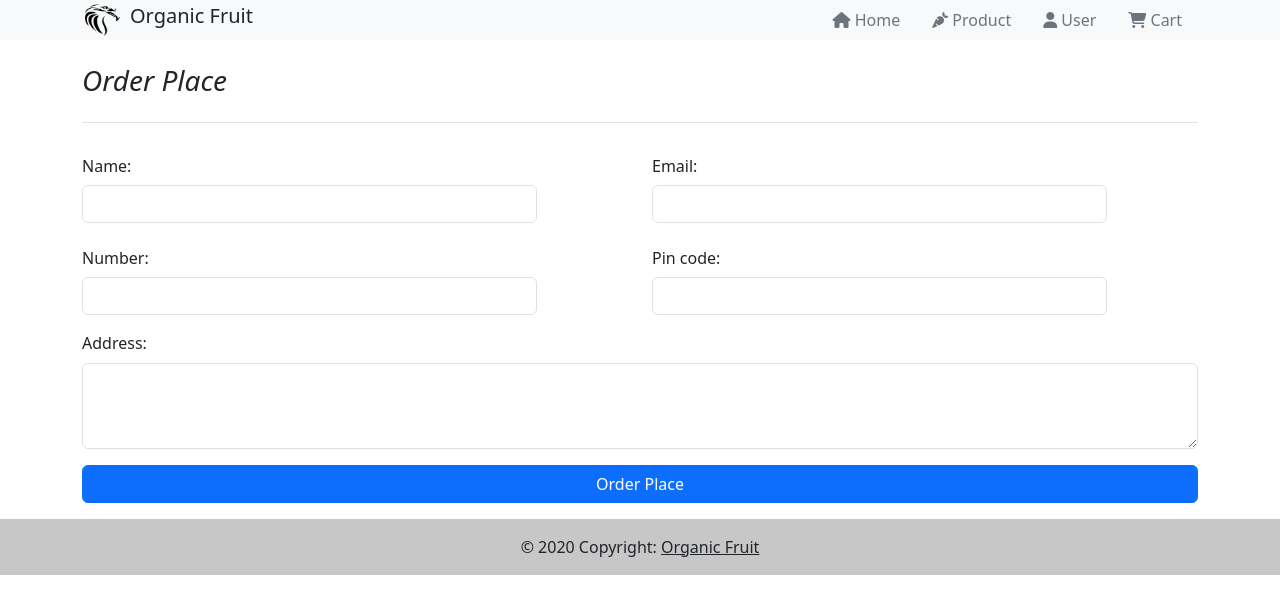
After one commit to sagarsi02/organic_fruit_store, a Django app: a page that uses templates/base.html in a window 1280 px wide. The commit adds this page. Shown: the top 614 px of the page. Run offline with Django 4.2, Linux system fonts and the light colour scheme.

```diff
--- a/app/urls.py
+++ b/app/urls.py
@@ -10,7 +10,9 @@ urlpatterns = [
    path('userLogout/', views.userLogout, name='userLogout'),
    path('cart/<int:user_id>/<str:product_id>/', views.add_to_cart, name='add_to_cart'),
    path('basket_list/', views.basket_list, name='basket_list'),
-   path('basket/', views.basket, name='basket')
+   path('basket/', views.basket, name='basket'),
+   path('remove-product/', views.removeProduct, name='removeProduct'),
+   path('order-place/', views.order_place, name='order_place')
 ]
 
 if settings.DEBUG:
--- a/app/views.py
+++ b/app/views.py
@@ -3,7 +3,7 @@ from django.shortcuts import render, redirect
 from django.contrib.auth.models import User
 from django.contrib.auth import authenticate, login, logout
 from django.contrib import messages
-from .models import product, cart
+from .models import product, cart, orderdetails
 from django.db.models import F
 from django.http import JsonResponse
 from .connection import my_custom_sql
@@ -129,3 +129,26 @@ def basket_list(request):
 
 def basket(request):
     return render(request, 'cart.html')
+
+def removeProduct(request):
+    product_id = request.GET['product']
+    user_id = request.GET['user']
+
+    remove = cart.objects.filter(product_id=product_id).filter(user_id=user_id)
+    remove.delete()
+    messages.success(request, f'Successfully removed from your cart!')
+    return redirect('/basket/')
+
+def order_place(request):
+    if request.GET.get('user_id'):
+        if request.method == 'POST':
+            user_id = request.POST['user_ids']
+            name = request.POST['name']
+            email = request.POST['email']
+            number = request.POST['number']
+            pincode = request.POST['pincode']
+            address = request.POST['address']
+
+        return render(request, 'orderplace.html')
+    else:
+        return redirect('/')
--- a/templates/base.html
+++ b/templates/base.html
@@ -22,12 +22,12 @@
 
                 <ul class="nav col-12 col-lg-auto my-2 justify-content-center my-md-0 text-small">
                     <li>
-                        <a href="#" class="nav-link text-secondary">
+                        <a href="/" class="nav-link text-secondary">
                             <i class="fa-solid fa-house" width="24" height="24"></i> Home
                         </a>
                     </li>
                     <li>
-                        <a href="#" class="nav-link text-secondary">
+                        <a href="/" class="nav-link text-secondary">
                             <i class="fa-sharp fa-solid fa-carrot" width="24" height="24"></i> Product
                         </a>
                     </li>
@@ -37,7 +37,7 @@
                             <i class="fa-solid fa-user" width="24" height="24"></i> {{user.first_name}}
                         </a>
                         {% else %}
-                        <a href="#" class="nav-link text-secondary" data-bs-toggle="modal" data-bs-target="#loginModal">
+                        <a href="/basket/" class="nav-link text-secondary" data-bs-toggle="modal" data-bs-target="#loginModal">
                             <i class="fa-solid fa-user" width="24" height="24"></i> User
                         </a>
                         {% endif %}
@@ -50,7 +50,7 @@
                     </li>
                     {% endif %}
                     <li>
-                        <a href="basket/" class="nav-link text-secondary position-relative">
+                        <a href="/basket/" class="nav-link text-secondary position-relative">
                             <i class="fa-solid fa-cart-shopping" width="24" height="24"></i> Cart {% if user.is_authenticated %}
                             <h6 class="cart_itrm position-absolute top-0 end-50 text-primary">0</h6>
                             {% endif %}
@@ -78,7 +78,7 @@
                     <button type="button" class="btn-close" data-bs-dismiss="modal" aria-label="Close"></button>
                 </div>
                 <div class="modal-body">
-                    <form action="userLogin/" method="post">
+                    <form action="/userLogin/" method="post">
                         {% csrf_token %}
                         <div class="mb-3">
                             <label for="UserEmail" class="form-label">Email address and Username</label>
@@ -100,7 +100,7 @@
     </div>
 
     <!-- SignUp Modal -->
-    <div class="modal fade" id="signUp" tabindex="-1" aria-labelledby="signUpLabel" aria-hidden="true">
+    <div class="modal fade" id="signUp" tabindex="-1" aria-labelledby="signUpLabel" aria-hidden="true" action='/createUser/'>
         <div class="modal-dialog modal-dialog-centered">
             <div class="modal-content">
                 <div class="modal-header">
--- /dev/null
+++ b/templates/orderplace.html
@@ -0,0 +1,57 @@
+{% extends 'base.html' %} {% load static %} {% block content %}
+<div class="container">
+    <h3 class="pb-4 my-4 fst-italic border-bottom">
+        Order Place
+    </h3>
+</div>
+<div class="container my-3">
+    <form method="post">
+        {% csrf_token %}
+        <div class="row">
+            <div class="mb-3 col">
+                <label for="name" class="col-sm-2 col-form-label">Name:</label>
+                <div class="col-sm-10">
+                    <input type="text" name="name" class="form-control" id="name">
+                </div>
+            </div>
+            <input type="hidden" name="user_ids" value="" class="form-control" id="user_ids">
+            <div class="mb-3 col">
+                <label for="email" class="col-sm-2 col-form-label">Email:</label>
+                <div class="col-sm-10">
+                    <input type="email" name="email" class="form-control" id="email">
+                </div>
+            </div>
+        </div>
+        <div class="row">
+            <div class="mb-3 col">
+                <label for="number" class="col-sm-2 col-form-label">Number:</label>
+                <div class="col-sm-10">
+                    <input type="number" class="form-control" id="number" name="number">
+                </div>
+            </div>
+            <div class="mb-3 col">
+                <label for="inputPassword" class="col-sm-2 col-form-label">Pin code:</label>
+                <div class="col-sm-10">
+                    <input type="number" class="form-control" name="pincode" id="inputPassword">
+                </div>
+            </div>
+        </div>
+        <div class="mb-3">
+            <label for="address" class="form-label">Address:</label>
+            <textarea class="form-control" name="address" id="address" rows="3"></textarea>
+        </div>
+        <div class="d-grid gap-2">
+            <button class="btn btn-primary" type="submit">Order Place</button>
+        </div>
+    </form>
+</div>
+
+<script>
+    var url_string = window.location;
+    var url = new URL(url_string);
+    var url_val = url.searchParams.get("user_id");
+    user_id = document.getElementById('user_ids')
+    user_id.value = url_val
+</script>
+
+{% endblock %}
```
Also changed, not shown: app/models.py (+22 -1 lines), templates/cart.html (+14 -2 lines), app/migrations/0002_orderdetails.py (added).
